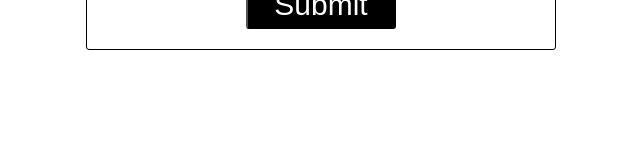
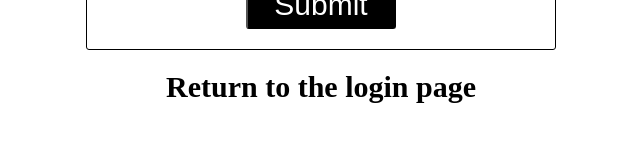
Before and after one commit to joni-sadler/Doctor-Finder, a React (Create React App) app in the folder frontend/: page /doctor_signup in a window 1280 px wide. Shown: the part 592-734 px from the top of the page, without its empty margins (319-959 px from the left). Built offline with nearby package versions, Linux system fonts and the light colour scheme; no server answers; what react-animations would draw is missing.

Commit message:
Added 'return to home page' prompt to signup pages

```diff
--- a/frontend/src/pages/ClinicSignup.js
+++ b/frontend/src/pages/ClinicSignup.js
@@ -1,4 +1,5 @@
 import React, {useState} from "react";
+import {NavLink} from "react-router-dom";
 import styled from "styled-components";
 
 const ClinicSignup = () => {
@@ -179,7 +180,8 @@ const ClinicSignup = () => {
           <div>
             <RegistrationMessaging>Thank you for registering! Your info is now securely stored in our database.</RegistrationMessaging>
           </div>
-        }
+      }
+      <LoginPrompt to={`/login`}>Return to the login page</LoginPrompt>
     </Container>
   )
 }
@@ -233,4 +235,12 @@ const RegistrationMessaging = styled.p`
   font-weight: 600;
 `;
 
+const LoginPrompt = styled(NavLink)`
+  font-size: 30px;
+  font-weight: 600;
+  margin: 20px;
+  text-decoration: none;
+  color: black;
+`;
+
 export default ClinicSignup;
--- a/frontend/src/pages/DoctorSignup.js
+++ b/frontend/src/pages/DoctorSignup.js
@@ -1,4 +1,5 @@
 import React, {useState, useEffect} from "react";
+import {NavLink} from "react-router-dom";
 import styled, {keyframes} from "styled-components";
 import {fadeInDown, fadeOutUp} from "react-animations";
 
@@ -19,8 +20,6 @@ const DoctorSignup = () => {
      .then((res) => setClinics(res.data));
   }, [])
 
-    console.log(clinics);
-
 
   const signupInfoHandler = (name) => {
     return ({ target: {value} }) => {
@@ -40,7 +39,6 @@ const DoctorSignup = () => {
 
   const submitFunction = () => {
     setHasSubmittedInfo(true);
-    console.log(signupInfo);
     fetch("/doctor_signup", {
       method: "POST",
       body: JSON.stringify({...signupInfo, primaryClinic, secondaryClinic}),
@@ -50,6 +48,7 @@ const DoctorSignup = () => {
     .then((res) => {
       console.log(res);
       if (res.status === 201) {
+        console.log(res.data)
         setSignupInfo(res.data)
       } else {
         console.log("There is an error with the post request.")
@@ -173,7 +172,8 @@ const DoctorSignup = () => {
           <div>
             <RegistrationMessaging>Thank you for registering! Your info is now securely stored in our database.</RegistrationMessaging>
           </div>
-        }
+      }
+      <LoginPrompt to={`/login`}>Return to the login page</LoginPrompt>
     </Container>
   )
 }
@@ -183,7 +183,7 @@ const Container = styled.div`
   flex-direction: column;
   justify-content: flex-start;
   align-items: center;
-  height: 50vw;
+  height: 100%;
   width: 100%;
 `;
 
@@ -272,4 +272,12 @@ const RegistrationMessaging = styled.p`
   font-weight: 600;
 `;
 
+const LoginPrompt = styled(NavLink)`
+  font-size: 30px;
+  font-weight: 600;
+  margin: 20px;
+  text-decoration: none;
+  color: black;
+`;
+
 export default DoctorSignup;
```
